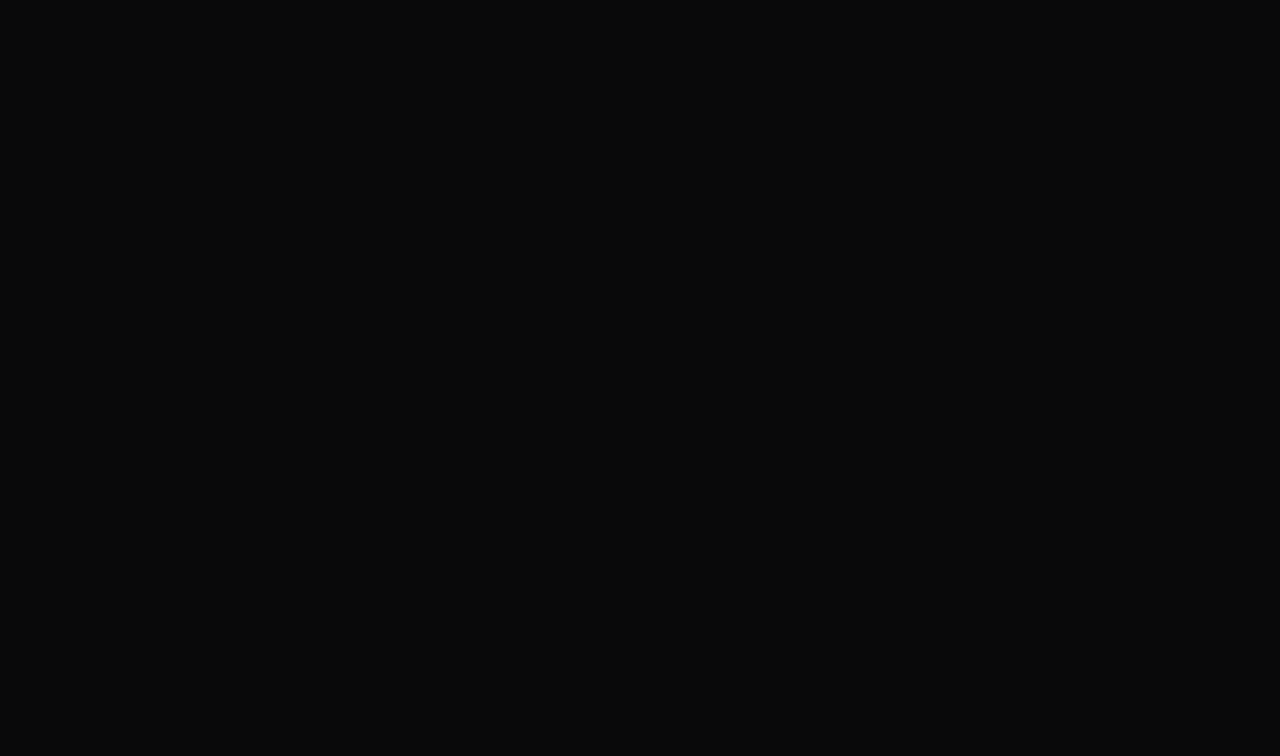
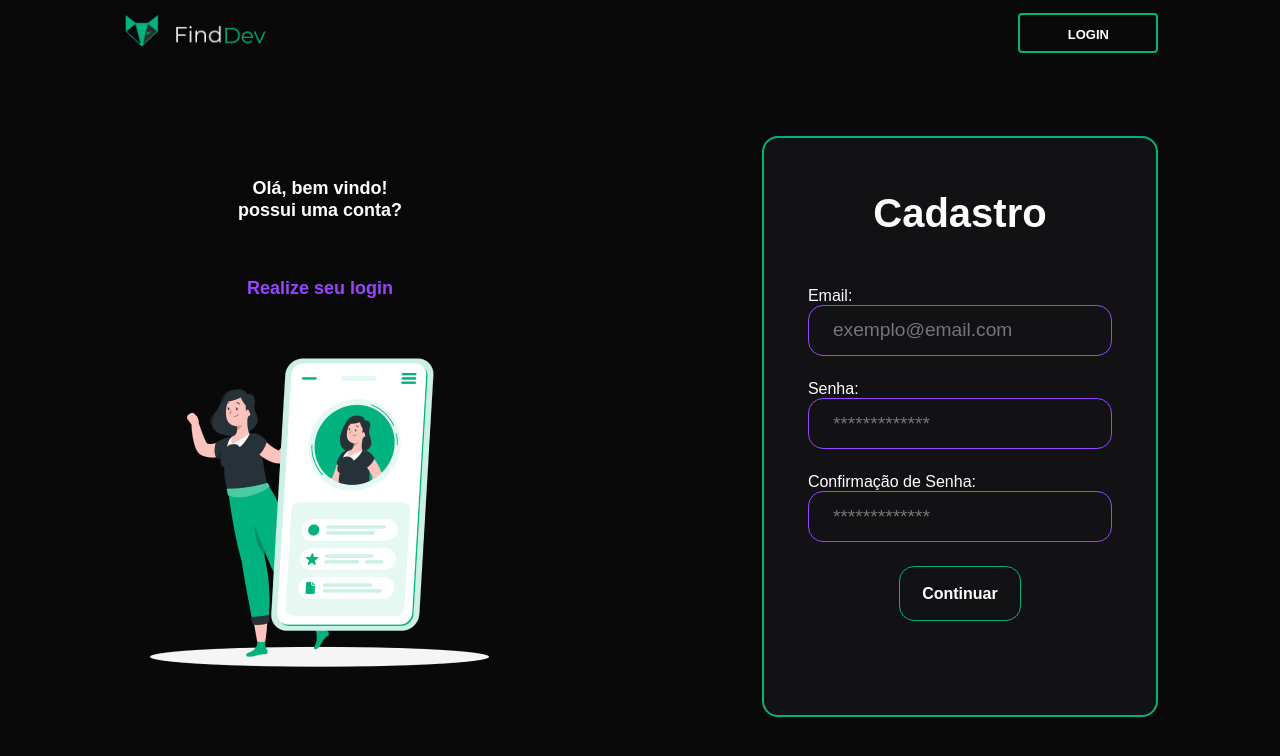
Before and after one commit to CarlosFelixxs/FindDev-s, a React (Create React App) app in the folder FrontEnd/: page /cadastro in a window 1280 px wide. Before the commit this address had no page. Shown: the top 756 px of the page. Built offline with nearby package versions, Linux system fonts and the light colour scheme.

Commit message:
Primeira tela cadastro e logicas home

```diff
--- a/FrontEnd/package.json
+++ b/FrontEnd/package.json
@@ -12,6 +12,7 @@
     "@types/react-dom": "^18.0.6",
     "react": "^18.2.0",
     "react-dom": "^18.2.0",
+    "react-router": "^6.4.2",
     "react-router-dom": "^6.4.1",
     "react-scripts": "5.0.1",
     "typescript": "^4.8.3",
--- /dev/null
+++ b/FrontEnd/src/pages/Cadastro/Cadastro.tsx
@@ -0,0 +1,60 @@
+import { useNavigate  } from 'react-router-dom';
+
+import styles from './styles.module.css';
+
+import { Header } from '../../shared/components/Header';
+
+import signupImage from "../../assets/images/signup-img.png";
+
+export default function Cadastro() {
+
+  const navigate = useNavigate();
+
+  const routeChange = (path : string) =>{
+    navigate(path);
+  }
+
+  return (
+    <>
+      <Header isLoginScreen={false} isHomePage={false}/>
+      <div className={styles.container}>
+        <div className={styles.left}>
+          <div className={styles.text}>
+            <div className={styles.title}>
+              Olá, bem vindo! <br />
+              possui uma conta?
+            </div>
+            <div className={styles.subtitle} onClick={() => routeChange("/login")}>
+              Realize seu login
+            </div>
+          </div>
+          <div className={styles.image}>
+            <img src={signupImage} alt="imagem do banner" />
+          </div>
+        </div>
+        <div className={styles.right}>
+          <div className={styles.cardSignup}>
+            <div className={styles.cardContent}>
+              <h1>Cadastro</h1>
+              <form className={styles.formSignup}>
+                <div className={styles.leabelInput}>
+                  <label>Email:</label>
+                  <input type="text" className={styles.input} placeholder="exemplo@email.com"/>
+                </div>
+                <div className={styles.leabelInput}>
+                  <label>Senha:</label>
+                  <input type="text" className={styles.input} placeholder="*************"/>
+                </div>
+                <div className={styles.leabelInput}>
+                  <label>Confirmação de Senha:</label>
+                  <input type="text"className={styles.input} placeholder="*************"/>
+                </div>
+                <input type="Submit" value="Continuar" className={styles.submit} />
+              </form>
+            </div>
+          </div>
+        </div>
+      </div>
+    </>
+  )
+}
--- /dev/null
+++ b/FrontEnd/src/pages/Cadastro/styles.module.css
@@ -0,0 +1,121 @@
+.container{
+    height: 90vh;
+    display: flex;
+}
+
+.right {
+    width:50%;
+    height:100%;
+    display: flex;
+    flex-direction: column;
+    align-items: center;
+    justify-content: center;
+}
+
+.left {
+    width:50%;
+    height:100%;
+    display: flex;
+    flex-direction: column;
+    align-items: center;
+    justify-content: center;
+}
+
+.left .text{
+    margin-bottom: 3.563rem;
+}
+
+.left .title {
+    text-align: center;
+    font-size: 1.125rem;
+    line-height: 1.375rem;
+    font-weight: 700;
+    margin-bottom: 3.563rem;
+}
+
+.left .subtitle {
+    text-align: center;
+    font-size: 1.125rem;
+    font-weight: 700;
+    color: #9747FF;
+    margin-top: 1.688rem;
+    cursor: pointer;
+}
+
+.right .cardSignup {
+    height: 80.75%;
+    width: 62%;
+    background: #121214;
+    border: 2px solid #00B37E;
+    border-radius: 1rem;
+    display: flex;
+    justify-content: center;
+    align-items: center;
+}
+
+.right .cardSignup .cardContent h1 {
+    font-size: 2.5rem;
+}
+
+.right .cardSignup .cardContent {
+    width: 88%;
+    height:85%;
+    display: flex;
+    flex-direction: column;
+    justify-content: space-evenly;
+    align-items: center;
+
+}
+
+.formSignup{
+    width: 88%;
+    height:85%;
+    display: flex;
+    flex-direction: column;
+    justify-content: center;
+}
+
+.leabelInput {
+    display: flex;
+    flex-direction: column;
+    margin-bottom: 1.5rem;
+}
+
+.leabelInput .input{
+    width: 100%;
+    height: 3.2rem;
+    border: 1px solid #9747FF;
+    border-radius: 0.938rem;
+    background-color: #121214;
+    padding: 0.813rem 1.5rem;
+    color: #FFFFFF;
+    font-size: 1.2rem;
+    transition: 0.3s;
+}
+
+.leabelInput .input:focus  {
+    box-shadow: 0 0 0 0;
+    outline: 0;
+    border: 1px solid #00B37E;
+}
+
+.submit{
+    width: 40%;
+    height: 13%;
+    display:flex;
+    align-self: center;
+    justify-content: center;
+    border: 1px solid #00B37E;
+    border-radius: 0.938rem;
+    background-color: #121214;
+    transition: 0.3s;
+    color: #FFFFFF;
+    font-size: 1rem;
+    font-weight: 700;
+}
+
+.submit:hover  {
+    box-shadow: 0 0 0 0;
+    outline: 0;
+    background-color: #00B37E;
+}
--- a/FrontEnd/src/pages/Home/index.tsx
+++ b/FrontEnd/src/pages/Home/index.tsx
@@ -7,7 +7,7 @@ import { Cards } from "../../shared/components/Cards";
 export default function Home() {
   return (
     <>
-      <Header />
+      <Header isLoginScreen = {false} isHomePage = {true}/>
       <section className={styles.container}>
         <div className={styles.container_banner}>
           <h1 className={styles.h1}>conectando quem sabe com quem precisa</h1>
--- a/FrontEnd/src/routes/index.tsx
+++ b/FrontEnd/src/routes/index.tsx
@@ -1,4 +1,5 @@
 import { BrowserRouter, Routes, Route } from "react-router-dom";
+import Cadastro from "../pages/Cadastro/Cadastro";
 import Home from "../pages/Home";
 
 export const RoutesApp = () => {
@@ -7,6 +8,7 @@ export const RoutesApp = () => {
       <BrowserRouter>
         <Routes>
           <Route path="/" element={<Home />} />
+          <Route path="/cadastro" element={<Cadastro />} />
        </Routes>
       </BrowserRouter>
     </>
--- a/FrontEnd/src/shared/components/Header/index.tsx
+++ b/FrontEnd/src/shared/components/Header/index.tsx
@@ -1,19 +1,52 @@
 import styles from './styles.module.css';
 import Logo from "../../../assets/images/Logo.png";
+import { useNavigate  } from 'react-router-dom';
 
+export function Header( props: any ) {
 
-export function Header() {
+  const navigate = useNavigate();
+
+  const routeChange = () =>{
+    const path = props.isLoginScreen === true ? "/cadastro" : "/login";
+    navigate(path);
+  }
+
+  const styleContainer = () => {
+    if (props.isHomePage) {
+      return styles.containerHome;
+    }
+    return styles.container;
+  }
+
   return (
     <>
-      <header className={styles.container}>
+      <header className={styleContainer()}>
         <img className={styles.image} src={Logo} alt="logo do site" />
+        {props.isHomePage && (
           <ul className={styles.nav}>
             <a href="#Inicio">INICIO</a>
             <a href="#Conheça">CONHEÇA</a>
             <a href="#Como_funciona">COMO FUNCIONA</a>
             <a href="#Planos">PLANOS</a>
           </ul>
-        <button className={styles.btnLogin}>login</button>
+        )
+        }
+        {props.isLoginScreen === true ? (
+            <button
+              className={styles.btnCadastro}
+              onClick={routeChange}
+            >
+              Cadastre-se
+            </button>
+          ) : (
+            <button
+              className={styles.btnLogin}
+              onClick={routeChange}
+            >
+              login
+            </button>
+          )
+        }
       </header>
     </>
   )
--- a/FrontEnd/src/shared/components/Header/styles.module.css
+++ b/FrontEnd/src/shared/components/Header/styles.module.css
@@ -1,9 +1,20 @@
 .container {
-  width: 100vw;
+  width: 100%;
+  color: white;
+  padding: 0 9.5%;
+  background-color: #09090a;
+  height: 6.25%;
+  display: flex;
+  flex-direction: row;
+  align-items: center;
+  justify-content: space-between;
+}
+
+.containerHome{
+  width: 100%;
   color: white;
   background-color: #09090a;
-  height: 4rem;
-  width: 100%;
+  height: 6.25%;
   display: flex;
   flex-direction: row;
   align-items: center;
@@ -70,9 +81,25 @@ a:hover:before{
   padding-top: 8px;
   font-weight: 700;
   font-variant: small-caps;
+  transition: 0.3s;
 }
-.btnLogin:hover {
+.btnLogin:hover, .btnCadastro:hover {
   background-color: #00b37e;
   color: black;
   cursor: pointer;
 }
+
+.btnCadastro {
+  width: 140px;
+  height: 40px;
+  color: #ffffff;
+  background-color: #09090a;
+  padding: 10px;
+  border: 2px solid #00b37e;
+  border-radius: 4px;
+  font-size: 18px;
+  padding-top: 8px;
+  font-weight: 700;
+  font-variant: small-caps;
+  transition: 0.3s;
+}
--- a/FrontEnd/src/styles/index.css
+++ b/FrontEnd/src/styles/index.css
@@ -7,6 +7,7 @@
 
 body {
   background-color: rgb(9, 9, 10);
+  color: #FFFFFF;
 }
 ::-webkit-scrollbar {
   width: 12px;
```
Also changed, not shown: FrontEnd/src/assets/images/signup-img.png (added), 1 other file (tests, documents, lock files or other folders). Lines whose indentation alone changed are shown as unchanged.
